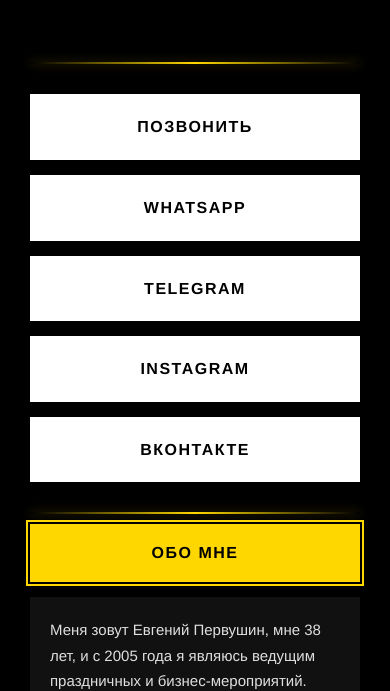
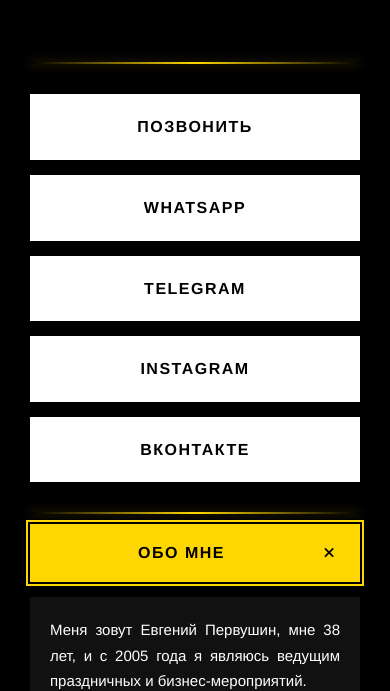
Before and after one commit to pervushiney-source/PervushinEvent01, a plain HTML site: page index.html in a window 390 px wide. Both pictures are taken after a click on the button "ОБО МНЕ". Shown: the part 153-844 px from the top of the page. Drawn offline with Linux system fonts and the light colour scheme.

Commit message:
Update index.html

```diff
--- a/index.html
+++ b/index.html
@@ -115,6 +115,8 @@
             color: #ffffff;
             border: 2px solid #FFD700;
             margin-top: 10px;
+            position: relative;
+            padding-right: 50px;
         }
 
         .about-button:hover {
@@ -122,16 +124,31 @@
             color: #000000;
         }
 
+        .about-button::after {
+            content: '+';
+            position: absolute;
+            right: 20px;
+            top: 50%;
+            transform: translateY(-50%);
+            font-size: 24px;
+            font-weight: 300;
+            transition: transform 0.3s ease;
+        }
+
+        .about-button.active::after {
+            transform: translateY(-50%) rotate(45deg);
+        }
+
         .accordion-content {
             max-height: 0;
             overflow: hidden;
-            transition: max-height 0.4s ease-out;
+            transition: max-height 0.5s ease-out;
             background-color: #111111;
             margin-top: 0;
         }
 
         .accordion-content.active {
-            max-height: 1000px;
+            max-height: 2000px; /* Увеличиваем максимальную высоту */
         }
 
         .about-text {
@@ -140,10 +157,19 @@
             line-height: 1.7;
             color: #e0e0e0;
             text-align: left;
+            opacity: 0;
+            transform: translateY(-10px);
+            transition: opacity 0.3s ease 0.2s, transform 0.3s ease 0.2s;
+        }
+
+        .accordion-content.active .about-text {
+            opacity: 1;
+            transform: translateY(0);
         }
 
         .about-text p {
             margin-bottom: 20px;
+            text-align: justify;
         }
 
         .about-text p:last-child {
@@ -151,6 +177,7 @@
             font-style: italic;
             color: #FFD700;
             margin-top: 25px;
+            text-align: left;
         }
 
         .footer {
@@ -225,6 +252,10 @@
                 padding: 20px;
                 font-size: 15px;
             }
+
+            .about-button {
+                padding-right: 45px;
+            }
         }
 
         @media (max-width: 360px) {
@@ -239,7 +270,23 @@
             .about-text {
                 padding: 15px;
                 font-size: 14px;
+                line-height: 1.6;
             }
+
+            .about-button {
+                padding: 15px 40px 15px 15px;
+                font-size: 16px;
+            }
+        }
+
+        /* Дополнительные стили для лучшего отображения текста */
+        .about-text p:first-child {
+            font-weight: 500;
+            color: #ffffff;
+        }
+
+        .about-text p {
+            text-indent: 0;
         }
     </style>
 </head>
@@ -310,6 +357,7 @@
             const buttons = document.querySelectorAll('.action-button');
             const aboutButton = document.getElementById('aboutButton');
             const aboutContent = document.getElementById('aboutContent');
+            const aboutText = document.querySelector('.about-text');
 
             // Скрываем прелоадер после полной загрузки страницы
             window.addEventListener('load', function() {
@@ -342,8 +390,9 @@
                 this.setAttribute('aria-expanded', !isExpanded);
                 aboutContent.setAttribute('aria-hidden', !isHidden);
                 aboutContent.classList.toggle('active');
+                this.classList.toggle('active');
 
-                // Меняем текст кнопки (опционально)
+                // Меняем стиль кнопки
                 if (!isExpanded) {
                     this.style.backgroundColor = '#FFD700';
                     this.style.color = '#000000';
```
